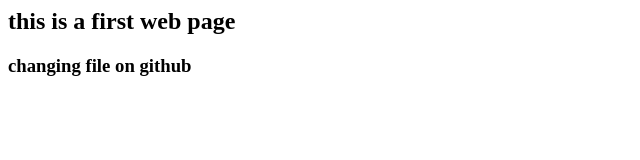
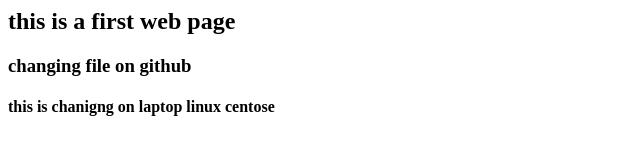
Before and after one commit to danishiqbal-devops/devops, a plain HTML site: page index.html in a window 1280 px wide. Shown: the whole page, without its empty margins (0-640 px from the left). Drawn offline with Linux system fonts and the light colour scheme.

Commit message:
add <h4> tag

```diff
--- a/index.html
+++ b/index.html
@@ -1,2 +1,3 @@
 <h2> this is a first web page </h2>
 <h3> changing file on github </h3>
+<h4> this is chanigng on laptop linux centose</h4>
```
